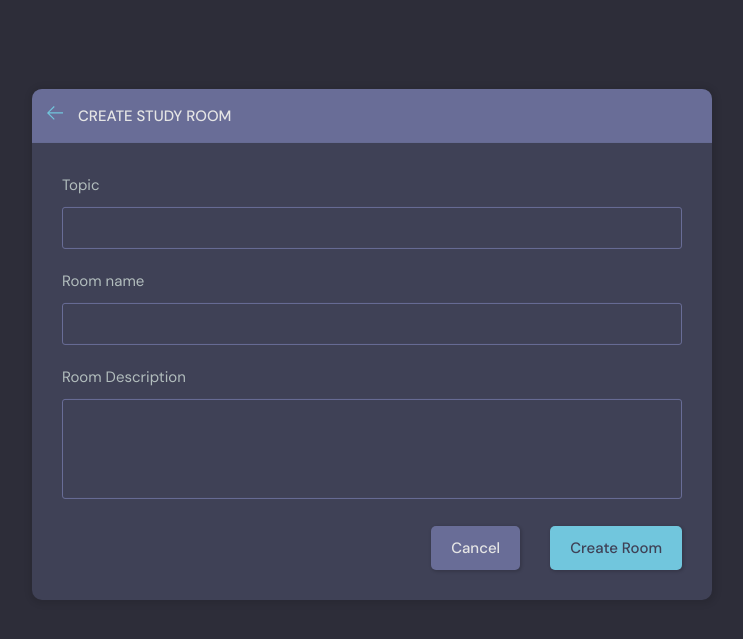
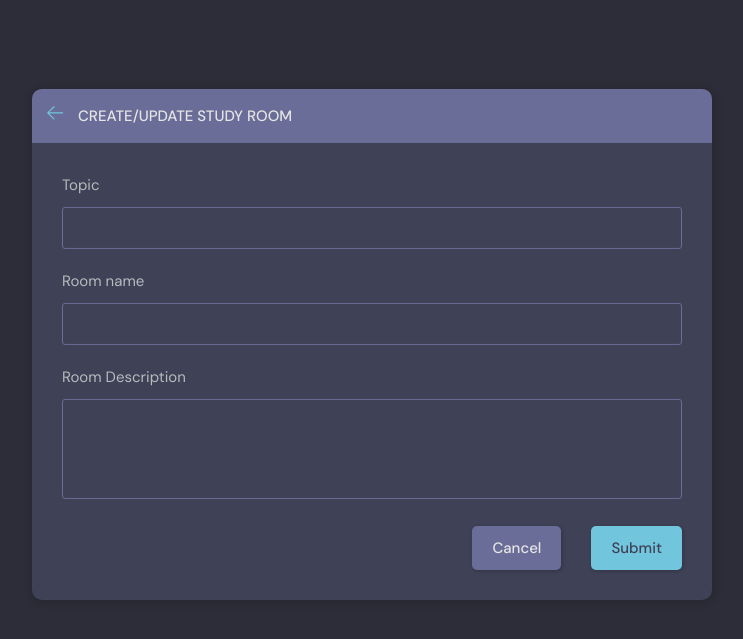
Before and after one commit to githubna-ilham/belajar-python, a Django app: page /createRoom/ in a window 1280 px wide. Shown: the part 76-715 px from the top of the page, without its empty margins (268-1011 px from the left). Run offline with Django 3.2, Linux system fonts and the light colour scheme; a user stored in the database is signed in; data comes from the database, SQL or seed files in the repository; both versions use the stored data as it was after the commit.

Commit message:
nambah update

```diff
--- a/base/templates/base/create-room.html
+++ b/base/templates/base/create-room.html
@@ -8,7 +8,7 @@
       <div class="layout__box">
         <div class="layout__boxHeader">
           <div class="layout__boxTitle">
-            <a href="index.html">
+            <a href="{% url 'home' %}">
               <svg version="1.1" xmlns="http://www.w3.org/2000/svg" width="32" height="32" viewBox="0 0 32 32">
                 <title>arrow-left</title>
                 <path
@@ -16,7 +16,7 @@
                 </path>
               </svg>
             </a>
-            <h3>Create Study Room</h3>
+            <h3>Create/Update Study Room</h3>
           </div>
         </div>
         <div class="layout__body">
@@ -33,7 +33,7 @@
 
             <div class="form__group">
             <label for="room_topic">Topic</label>
-            <input required type="text" name="topic" id="room_topic" list="topic-list" />
+            <input required type="text" value="{{ room.topic.name }}" name="topic" id="room_topic" list="topic-list"  />
             <datalist id="topic-list">
                <select id="room_topic">
                 {% for topic in topics %}
@@ -67,7 +67,7 @@
             </div> -->
             <div class="form__action">
               <a class="btn btn--dark" href="{% url 'home' %}">Cancel</a>
-              <button class="btn btn--main" type="submit">Create Room</button>
+              <button class="btn btn--main" type="submit">Submit</button>
             </div>
           </form>
         </div>
--- a/base/views.py
+++ b/base/views.py
@@ -192,19 +192,24 @@ def updateRoom(request, pk):
 
     room = Room.objects.get(id=pk)
     topics = Topic.objects.all()
+    form = RoomForm(instance=room)
 
     if request.user != room.host:
         return HttpResponse('You are not the host of this room')
 
-    form = RoomForm(instance=room)
     if request.method == 'POST':
-        form = RoomForm(request.POST, instance=room)
-        if form.is_valid():
-            form.save()
-            return redirect('home')
+        topic_name = request.POST.get('topic')
+        topic, created = Topic.objects.get_or_create(name=topic_name)
 
-    context = {'form': form, 'topics': topics}
-    return render(request, 'base/room_form.html', context)
+        room.topic = topic
+        room.name = request.POST.get('name')
+        room.description = request.POST.get('description')
+        room.save()
+
+        return redirect('home')
+
+    context = {'form': form, 'topics': topics, 'room': room}
+    return render(request, 'base/create-room.html', context)
 
 
 @ login_required(login_url='login')
```
Also changed, not shown: db.sqlite3.
